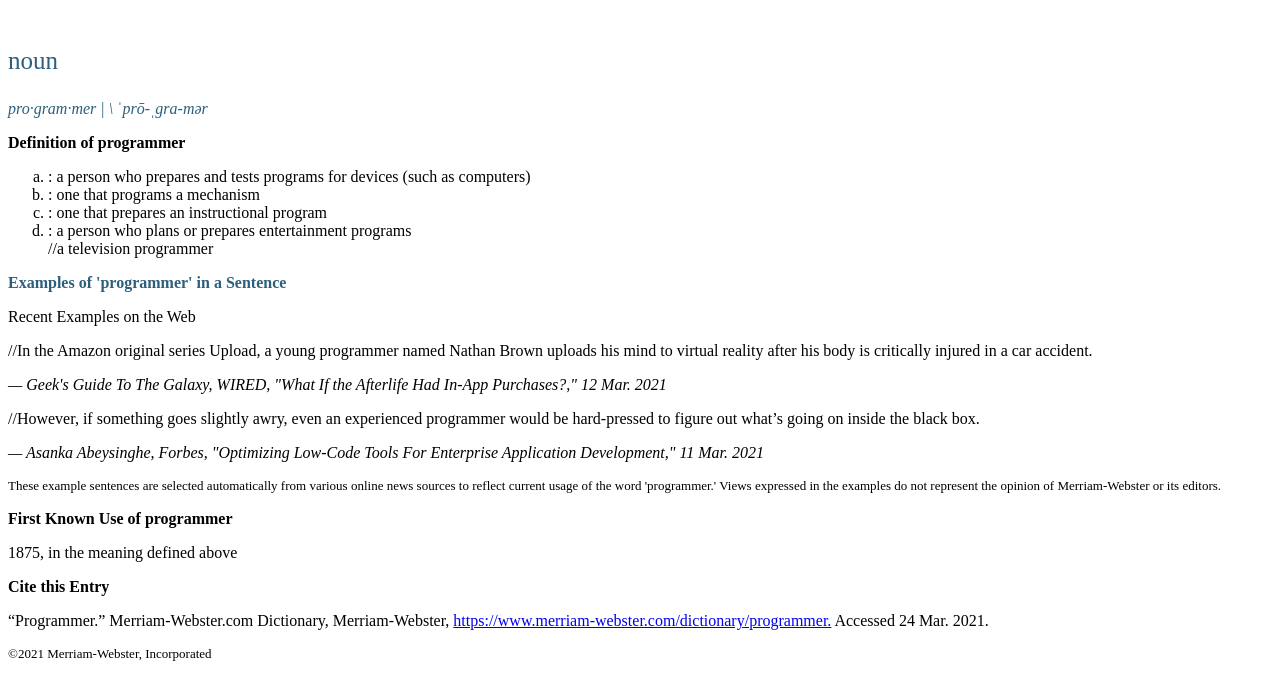
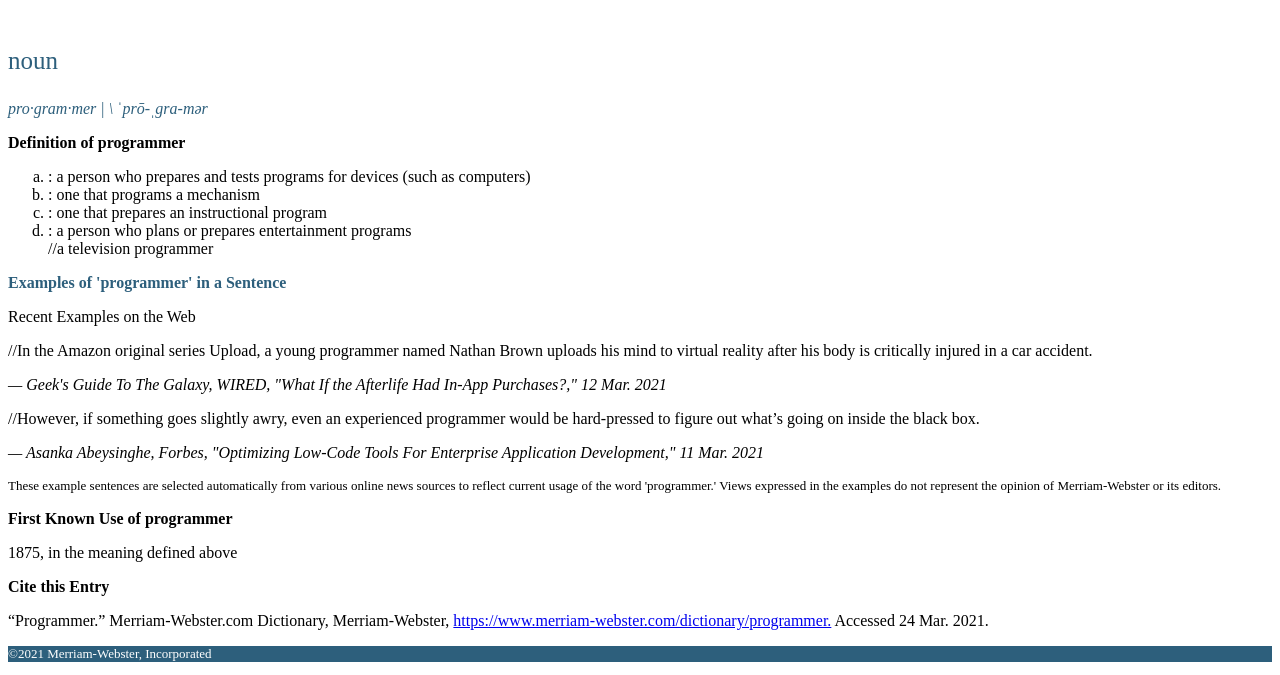
Before and after one commit to Home-SandBox/dictionary-multi-page-plesieur, a plain HTML site: page index.html in a window 1280 px wide. Shown: the part 368-1043 px from the top of the page. Drawn offline with Linux system fonts and the light colour scheme.

Commit message:
Cleaned Up

```diff
--- a/index.html
+++ b/index.html
@@ -31,9 +31,9 @@
       <p>1875, in the meaning defined above</p>
       <p class="cite">Cite this Entry
       <p>“Programmer.” Merriam-Webster.com Dictionary, Merriam-Webster, <a href="https://www.merriam-webster.com/dictionary/programmer">https://www.merriam-webster.com/dictionary/programmer.</a> Accessed 24 Mar. 2021.</p>
-      <div>
-        <p class="footer">&copy;2021 Merriam-Webster, Incorporated</p>
-
+      <div class="footer">
+        <p>&copy;2021 Merriam-Webster, Incorporated</p>
+	    </div>
 
     </body>
 </html>
--- a/style.css
+++ b/style.css
@@ -36,4 +36,6 @@
 }
 .footer {
   font-size: small;
+  color: white;
+  background-color: #2D5F7C;
 }
```
